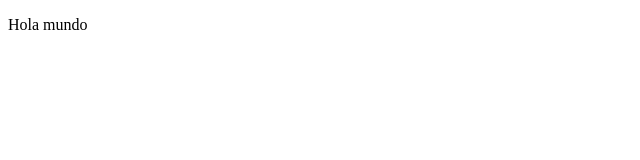
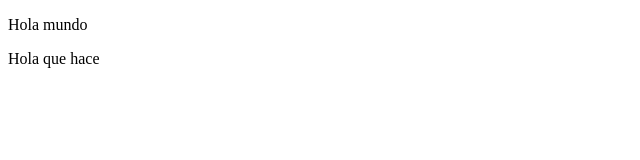
Before and after one commit to galozanomendez/proyecto3, a plain HTML site: page index.html in a window 1280 px wide. Shown: the full height of the page, 0-640 px from the left. Drawn offline with Linux system fonts and the light colour scheme.

Commit message:
Update index.html

```diff
--- a/index.html
+++ b/index.html
@@ -8,5 +8,6 @@
 </head>
 <body>
     <p>Hola mundo</p>
+    <p>Hola que hace</p>
 </body>
 </html>
```
